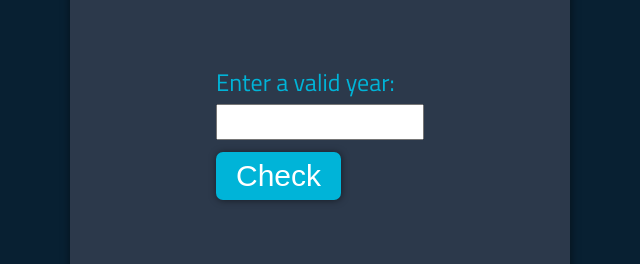
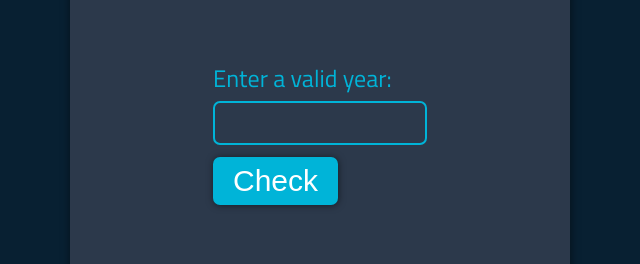
Before and after one commit to shohan-pherones/leap-leap-leapyear-tester-js, a plain HTML site: page index.html in a window 1280 px wide. Shown: the part 234-498 px from the top of the page, without its empty margins (320-960 px from the left). Drawn offline with Linux system fonts and the light colour scheme.

```diff
--- a/index.html
+++ b/index.html
@@ -17,7 +17,7 @@
         <div class="form">
             <label for="year">Enter a valid year:</label>
             <br>
-            <input type="number" name="year" id="year">
+            <input type="text" name="year" id="year">
             <br>
             <input id="button" type="button" value="Check">
         </div>
--- a/style.css
+++ b/style.css
@@ -11,6 +11,7 @@
     justify-content: center;
     align-items: center;
     height: 100vh;
+    flex-wrap: wrap;
 
 }
 .container{
@@ -50,10 +51,23 @@
 #year{
     height: 30px;
     width: 200px;
+    margin: 5px 0 12px 0;
+    border: 2px solid #00B4D8;
+    border-radius: 7px;
+    background-color: rgba(255, 255, 255, 0);
+    font-family: inherit;
+    font-size: inherit;
+    color: #00B4D8;
+    outline: none;
+    padding: 5px
+
+}
+#year:focus{
+    border-color: #FF4C29;
+    transition: all 0.3s ease;
 }
 #button{
     font-size: 30px;
-    margin-top: 12px;
     padding: 7px 20px;
     background-color: #00B4D8;
     border: none;
```
